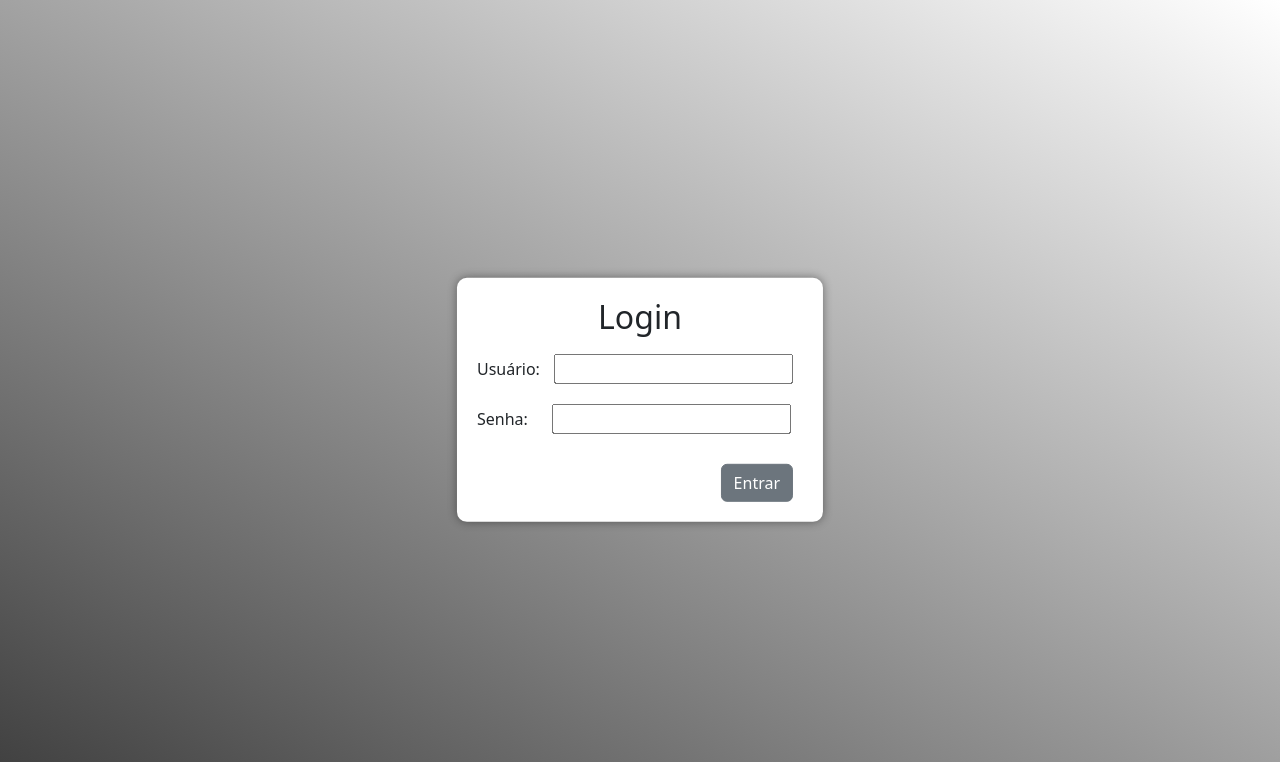
After one commit to gabrielsouzas/curso-php, a PHP site: page /login.html in a window 1280 px wide. The commit adds this page. Shown: the top 762 px of the page. Run offline with PHP 8.4, Linux system fonts and the light colour scheme.

Commit message:
Tela de login em PHP

```diff
--- /dev/null
+++ b/bancodedados/appcombd/css/login.css
@@ -0,0 +1,46 @@
+@charset "UTF-8";
+
+/* Tela de Login*/
+
+body {
+    margin: 100%;
+    background-size: 100% 100%;
+    background-image: linear-gradient(30deg, black, gray, white);
+}
+
+#divlogin {
+    background-color: white;
+    min-width: 200px;
+    max-width: 600px;
+    /* Margem automatica centralizada de acordo com os tamanhos maximos e minimos*/
+    margin: auto;
+    margin-bottom: 10px;
+    padding: 20px;
+    box-shadow: 0px 0px 10px rgba(0, 0, 0, 0.418);
+
+    border-radius: 10px;
+
+    position: absolute;
+    left: 50%;
+    top: 50%;
+    transform: translate(-50%, -50%);
+}
+
+h2 {
+    text-align: center;
+}
+
+#txtusuario {
+    margin: 10px;
+}
+
+#pswsenha {
+    margin: 10px;
+    margin-left: 20px;
+}
+
+.btn {
+    margin-top: 20px;
+    margin-right: 10px;
+    float: right;
+}
--- /dev/null
+++ b/bancodedados/appcombd/login.html
@@ -0,0 +1,23 @@
+<!DOCTYPE html>
+<html lang="pt-br">
+<head>
+    <meta charset="UTF-8">
+    <meta http-equiv="X-UA-Compatible" content="IE=edge">
+    <meta name="viewport" content="width=device-width, initial-scale=1.0">
+    <title>Login</title>
+    <link rel="stylesheet" href="css/bootstrap.min.css">
+    <link rel="stylesheet" href="css/login.css">
+</head>
+<body>
+    <main>
+        <div id="divlogin">
+            <h2>Login</h2>
+            <form action="login.php" method="post">
+                Usuário: <input type="text" name="usuario" id="txtusuario"> <br/>
+                Senha: <input type="password" name="senha" id="pswsenha"> <br/>
+                <input class="btn btn-secondary" type="submit" value="Entrar">
+            </form>
+        </div>
+    </main>
+</body>
+</html>
--- /dev/null
+++ b/bancodedados/appcombd/logoff.php
@@ -0,0 +1,5 @@
+<?php
+    unset ($_SESSION['usuario']);
+    unset ($_SESSION['senha']);
+    header('location:login.html');
+?>
```
Also changed, not shown: bancodedados/appcombd/cadastro-carro.php (added, +19 -0 lines), bancodedados/appcombd/index.php (+18 -2 lines), bancodedados/appcombd/login.php (added, +32 -0 lines), bancodedados/appcombd/css/estilo.css (line endings or trailing spaces).
